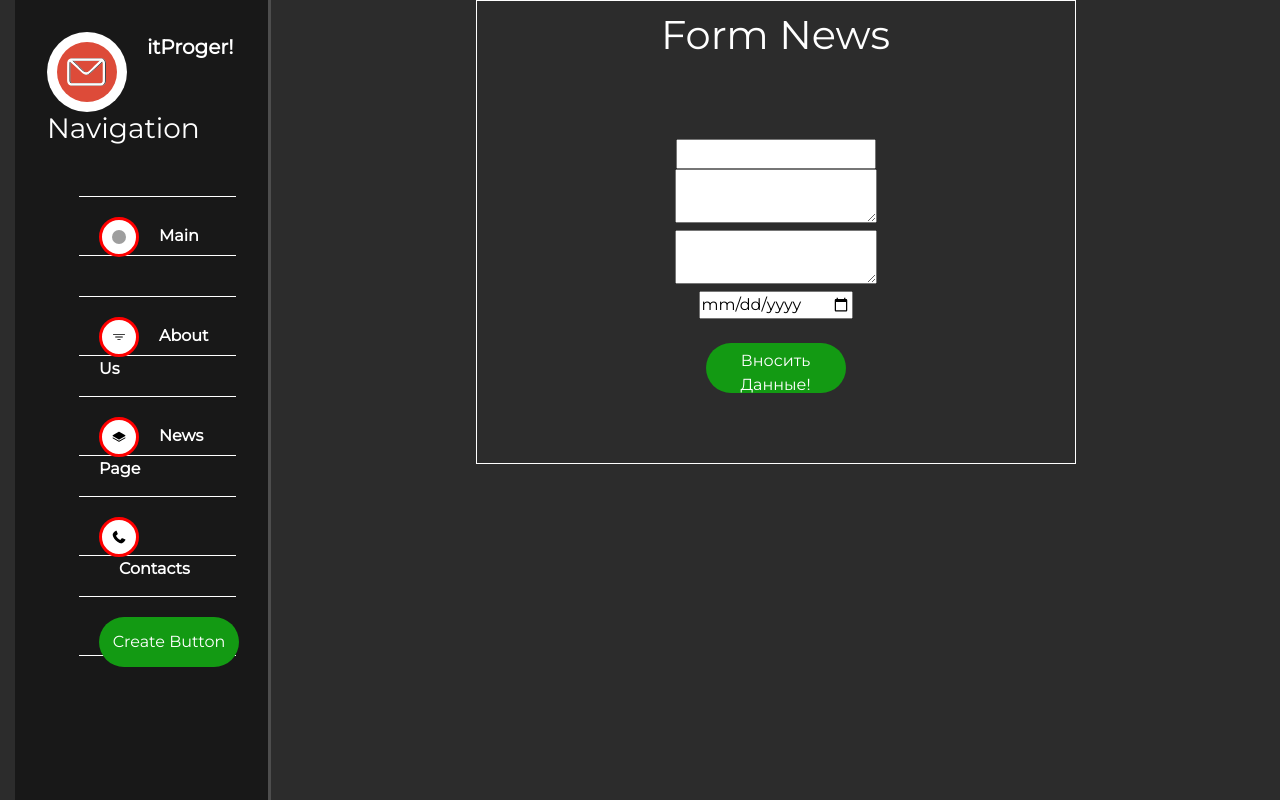
After one commit to iztelinside/git-django-new-final-project, a Django app: template it/news/templates/news/create.html in a window 1280 px wide. The commit adds this page. Run offline with Django 3.2, Linux system fonts and the light colour scheme; the template is opened without the code that fills it: most values are stand-ins (such as "Sample title", 1, 10 or a date in 2020); form fields are guessed from the names that the template uses; some libraries are stand-ins or nearby versions; grey boxes are pictures that could not be loaded.

Commit message:
20 November final change

```diff
--- a/it/main/static/main/css/main.css
+++ b/it/main/static/main/css/main.css
@@ -1,35 +1,58 @@
 body{
     background: #2c2c2c;
+    font-family: "Montserrat", Arial, Tahoma, "Roboto Thin";
 }
-main .features{
+.features{
     display: block;
-    margin: auto;
+    margin: 0 auto;
     top: 50px;
     color: white;
-    height:auto;
-    width: 400px;
+    width: 600px;
     text-align: center;
     align-content: center;
     border: 1px solid white;
     padding: 10px;
+}
+form{
+    display: block;
+    margin: 0 auto;
+    width: align;
+    margin-top:50px;
+    padding: 30px;
+}
+.form-control{
+    display:block;
+    margin-top:50px;
+    height: 50px;
+    width: 100%;
+    background-color: white;
+
 }
 .elements{
     display: grid;
     height: 100px;
     color: white;
 }
-.btn-warning{
+.btn-warning, .btn{
     display: block;
     margin: 0 auto;
     justify-content: center;
     height: 50px;
-    width: 120px;
-    background-color: green;
     color: white;
     border: 0px solid black;
     vertical-align: center;
     margin-bottom: 30px;
     border-radius:60px;
+}
+.btn{
+    display: block;
+    width: 140px;
+    background-color: #139a13;
+}
+.btn-warning{
+    display: block;
+    width: 120px;
+    background-color: #ab1c1c;
 }
 aside img{
     width: 40px;
--- a/it/main/templates/main/layout.html
+++ b/it/main/templates/main/layout.html
@@ -10,7 +10,8 @@
     <link href='https://fonts.googleapis.com/css?family=Montserrat' rel='stylesheet'>
     <link href="https://cdn.jsdelivr.net/npm/bootstrap@5.3.8/dist/css/bootstrap.min.css" rel="stylesheet" integrity="sha384-QWTKZyjpPEjISv5WaRU9OFeRpok6YctnYmDr5pNlyT2bRjXh0JMhjY6hW+ALEwIH" crossorigin="anonymous">
 <!--    <link rel="stylesheet" href="{% static 'main/css/main.css' %}">-->
-    <link rel="stylesheet" href="../../static/main/css/main.css">
+<!--    <link rel="stylesheet" href="../../static/main/css/main.css">-->
+    <link rel="stylesheet" href="{% static 'main/css/main.css' %}">
     <link rel="stylesheet" href="https://cdn.jsdelivr.net/npm/@fortawesome/fontawesome-free@6.6.0/css/fontawesome.min.css" integrity="sha384-NvKbDTEnL+A8F/AA5Tc5kmMLSJHUO868P+lDtTpJIeQdGYaUIuLr4lVGOEA1OcMy" crossorigin="anonymous">
 
 </head>
--- a/it/main/views.py
+++ b/it/main/views.py
@@ -3,7 +3,7 @@ from django.shortcuts import render
 
 def index(request):
     data = {
-        "title": "Eurosport",
+        "title": "Main Super Page",
         "values": [100, 200, True, "Slogan"],
         "my_list": [10, 20, 30, 40, 50],
         "obj": {
--- /dev/null
+++ b/it/news/templates/news/create.html
@@ -0,0 +1,41 @@
+{% extends "main/layout.html" %}
+{% block title %}Form News{% endblock %}
+{% block content %}
+    <div class="features">
+        <h1>Form News</h1>
+        <form method="post">
+            {% csrf_token %}
+            {{ form.title }}<br>
+            {{ form.anons_content }}<br>
+            {{ form.full_content }}<br>
+            {{ form.date }}<br>
+            <span>{{ error }}</span>
+            <button class="btn btn-success" type="submit">Вносить Данные!</button>
+<!--            <input type="text" placeholder="Название статье" class="form-control"><br>-->
+<!--            <input type="text" placeholder="Анонс статьи" class="form-control"><br>-->
+<!--            <textarea class="form-control" placeholder="Текст статьи"></textarea><br>-->
+<!--            <input type="date" class="form-control"><br>-->
+<!--            <input type="time" class="form-control"><br>-->
+<!--            <button class="btn btn-success" type="submit">Вносить Данные!</button>-->
+        </form>
+<!--        <p>Lorem ipsum dolor sit amet, consectetur adipisicing elit. Eligendi impedit quia tempora tenetur totam ut voluptatibus. Cupiditate dolor optio quas!</p>-->
+<!--        <button class="btn btn-warning">News Site Page</button>-->
+<!--        {% for element in news%}-->
+<!--                <div class="alert alert-warning">-->
+<!--                    <h4>{{element.title}}</h4>-->
+<!--                    <p>{{element.anons_content}}</p>-->
+<!--                    <p>{{element.full_content}}</p>-->
+<!--                    <p>{{element.date}}</p>-->
+<!--                </div>-->
+<!--        {% endfor %}-->
+
+<!--&lt;!&ndash;        The first option for extracting elements from the database&ndash;&gt;-->
+<!--        &lt;!&ndash;         {{news}}&ndash;&gt;-->
+
+<!--&lt;!&ndash;        The second option for extracting elements from the database&ndash;&gt;-->
+<!--        <div class="elements">-->
+
+<!--        </div>-->
+
+    </div>
+{% endblock %}
--- a/it/news/templates/news/news_home.html
+++ b/it/news/templates/news/news_home.html
@@ -8,15 +8,14 @@ Site Today News
     <div class="features">
         <h1>Site Today News</h1>
         <p>Lorem ipsum dolor sit amet, consectetur adipisicing elit. Eligendi impedit quia tempora tenetur totam ut voluptatibus. Cupiditate dolor optio quas!</p>
-        <button class="btn btn-warning">News Site Page</button>
+        <button class="btn-warning">News Site Page</button>
         {% for element in news%}
-                <div class="alert alert-warning">
+                <div class="alert-warning">
                     <h4>{{element.title}}</h4>
                     <p>{{element.anons_content}}</p>
                     <p>{{element.full_content}}</p>
                     <p>{{element.date}}</p>
                 </div>
-
         {% endfor %}
 
 <!--        The first option for extracting elements from the database-->
--- a/it/news/urls.py
+++ b/it/news/urls.py
@@ -4,7 +4,9 @@ from . import views
 
 urlpatterns = [
 
-    path("news/", views.news_home, name="news_home"),
+    path("", views.news_home, name="news_home"),
+    # path("create/", views.create, name="create"),
+
     # path("about/", views.about, name="about"),
     # path("contacts/", views.contacts, name="contacts"),
 ]
```
Also changed, not shown: it/main/templates/main/index.html (+11 -11 lines), it/news/forms.py (added, +17 -0 lines), it/news/views.py (+19 -2 lines), it/db.sqlite3, it/news/migrations/0001_initial.py.
